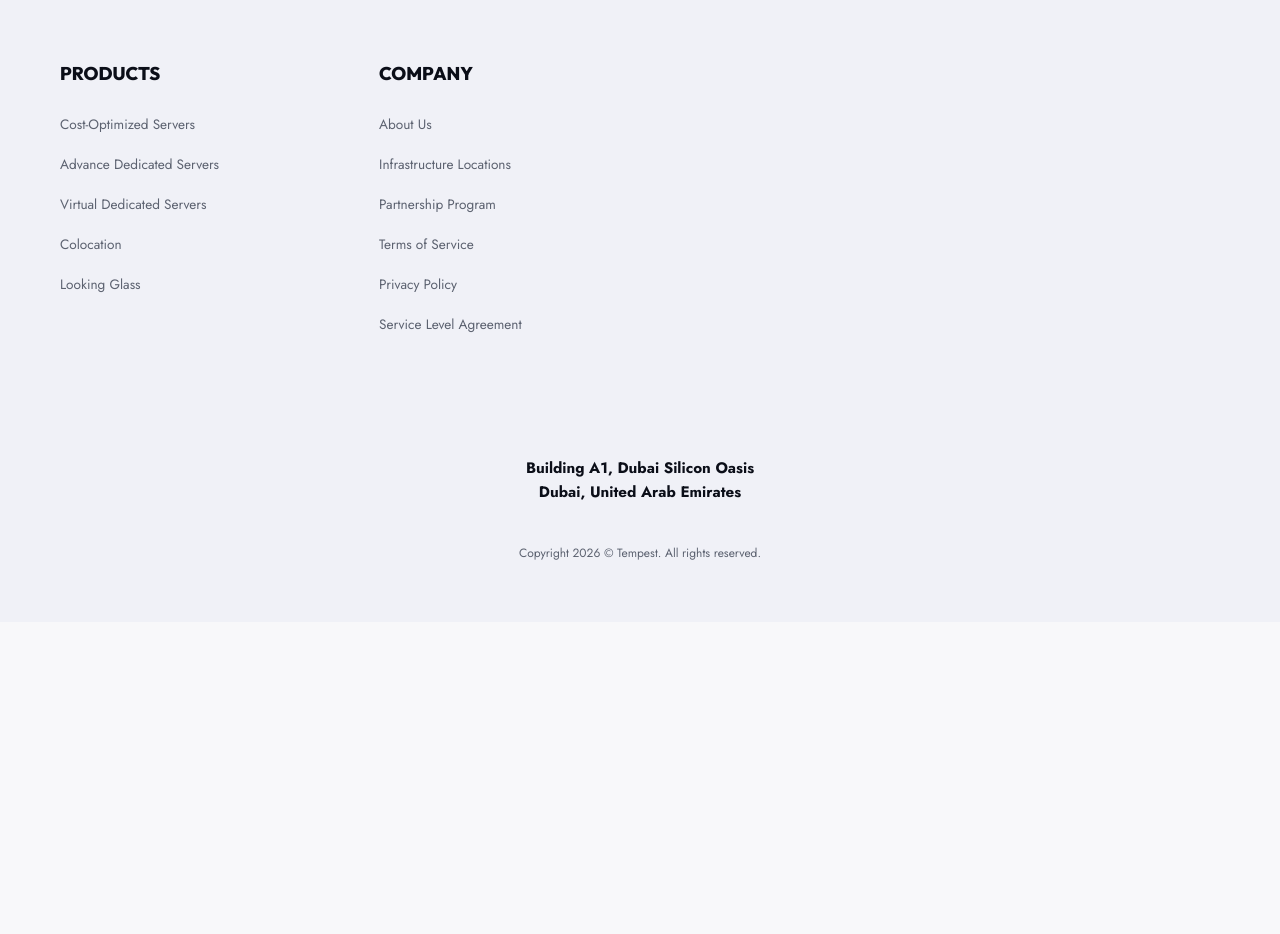
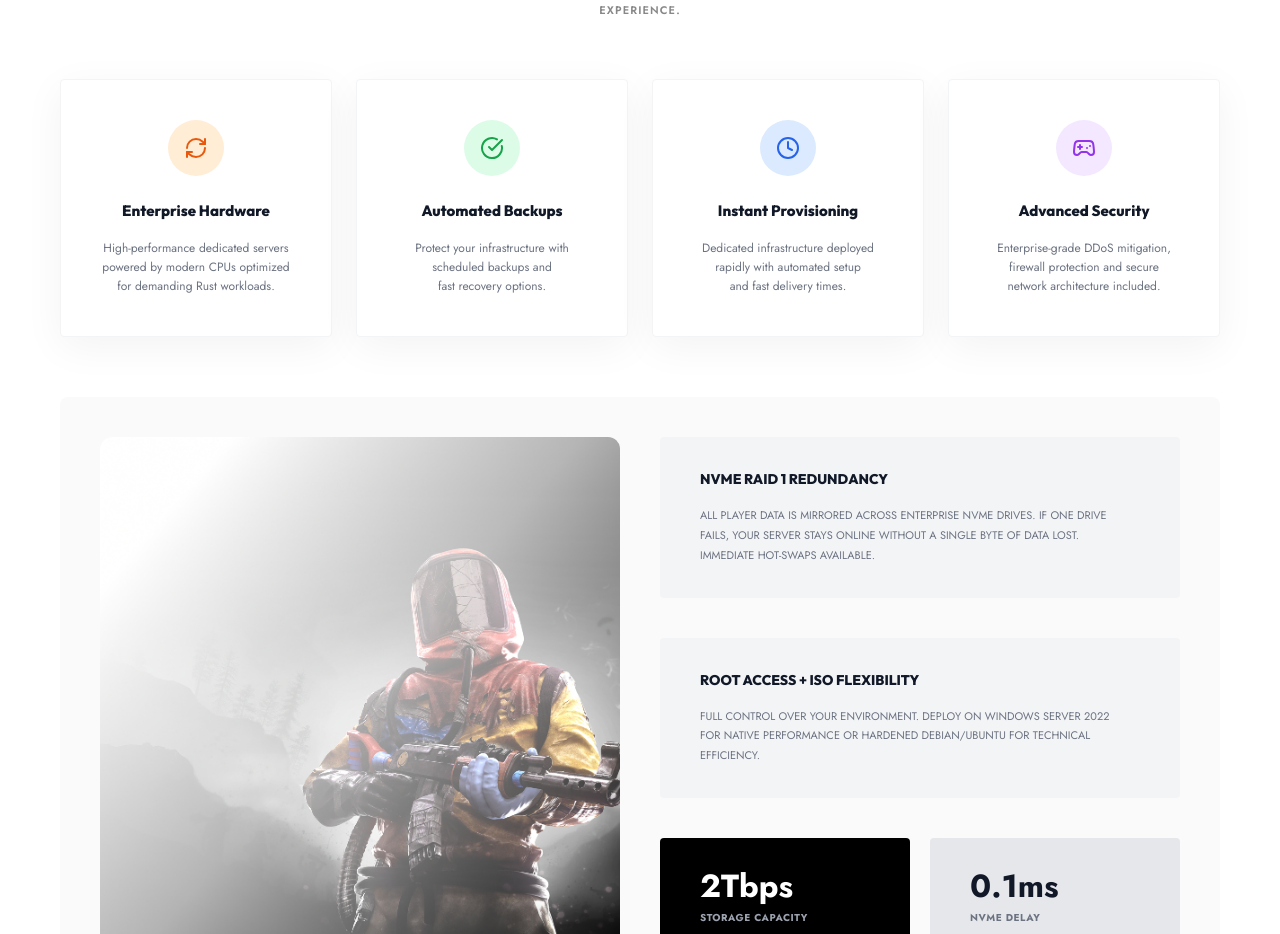
Before and after one commit to souiiii/Bytenia, a React (Vite) app: page /servers/rust in a window 1280 px wide. Shown: the part 2938-3872 px from the top of the page. Before the commit the page ends 3560 px from the top, so only its background shows below. Built offline with nearby package versions, Linux system fonts and the light colour scheme; what react-world-flags would draw is missing.

Commit message:
feat: add RustAdvancedFeatures component to RustServersPage

```diff
--- /dev/null
+++ b/src/components/RustAdvancedFeatures/RustAdvancedFeatures.css
@@ -0,0 +1,229 @@
+.rust-advanced-section {
+  padding: 80px 0;
+  background-color: #ffffff;
+}
+
+.rust-advanced-header {
+  text-align: center;
+  margin-bottom: 60px;
+}
+
+.rust-advanced-header h2 {
+  font-size: 32px;
+  font-weight: 800;
+  color: #111827;
+  margin: 0 0 16px 0;
+  letter-spacing: -0.01em;
+}
+
+.rust-advanced-header p {
+  font-size: 11px;
+  font-weight: 600;
+  color: #888888;
+  letter-spacing: 0.1em;
+  line-height: 1.6;
+  text-transform: uppercase;
+  margin: 0;
+}
+
+.rust-advanced-cards {
+  display: grid;
+  grid-template-columns: repeat(4, 1fr);
+  gap: 24px;
+  margin-bottom: 60px;
+}
+
+.rust-adv-card {
+  background-color: #ffffff;
+  border-radius: 4px;
+  padding: 40px 24px;
+  text-align: center;
+  box-shadow: 0 10px 40px rgba(0, 0, 0, 0.05);
+  display: flex;
+  flex-direction: column;
+  align-items: center;
+  border: 1px solid #f3f4f6;
+  transition: transform 0.3s ease;
+}
+
+.rust-adv-card:hover {
+  transform: translateY(-4px);
+  box-shadow: 0 15px 50px rgba(0, 0, 0, 0.08);
+}
+
+.rust-adv-icon-wrapper {
+  width: 56px;
+  height: 56px;
+  border-radius: 50%;
+  display: flex;
+  align-items: center;
+  justify-content: center;
+  margin-bottom: 24px;
+}
+
+.icon-orange {
+  background-color: #ffedd5;
+  color: #ea580c;
+}
+
+.icon-green {
+  background-color: #dcfce7;
+  color: #16a34a;
+}
+
+.icon-blue {
+  background-color: #dbeafe;
+  color: #2563eb;
+}
+
+.icon-purple {
+  background-color: #f3e8ff;
+  color: #9333ea;
+}
+
+.rust-adv-card h3 {
+  font-size: 15px;
+  font-weight: 800;
+  color: #111827;
+  margin: 0 0 16px 0;
+}
+
+.rust-adv-card p {
+  font-size: 12px;
+  color: #6b7280;
+  line-height: 1.6;
+  margin: 0;
+}
+
+.rust-tech-block {
+  background-color: #fafafa;
+  border-radius: 8px;
+  padding: 40px;
+  display: flex;
+  gap: 40px;
+  align-items: stretch;
+}
+
+.rust-tech-left {
+  flex: 1;
+  display: flex;
+  justify-content: center;
+  align-items: stretch;
+  border-radius: 4px;
+  overflow: hidden;
+}
+
+.rust-tech-image {
+  width: 100%;
+  height: 100%;
+  object-fit: cover;
+  display: block;
+}
+
+.rust-tech-right {
+  flex: 1;
+  display: flex;
+  flex-direction: column;
+  justify-content: space-between;
+  gap: 20px;
+}
+
+.rust-tech-box {
+  background-color: #f3f4f6;
+  padding: 32px 40px;
+  border-radius: 4px;
+}
+
+.rust-tech-box h4 {
+  font-size: 14px;
+  font-weight: 800;
+  color: #111827;
+  margin: 0 0 16px 0;
+  text-transform: uppercase;
+}
+
+.rust-tech-box p {
+  font-size: 11px;
+  color: #6b7280;
+  line-height: 1.8;
+  margin: 0;
+  text-transform: uppercase;
+}
+
+.rust-tech-metrics {
+  display: grid;
+  grid-template-columns: 1fr 1fr;
+  gap: 20px;
+}
+
+.rust-metric-box {
+  padding: 32px 40px;
+  border-radius: 4px;
+  display: flex;
+  flex-direction: column;
+  justify-content: center;
+}
+
+.metric-dark {
+  background-color: #000000;
+}
+
+.metric-dark .metric-val {
+  color: #ffffff;
+}
+
+.metric-dark .metric-label {
+  color: #9ca3af;
+}
+
+.metric-light {
+  background-color: #e5e7eb;
+}
+
+.metric-light .metric-val {
+  color: #111827;
+}
+
+.metric-light .metric-label {
+  color: #6b7280;
+}
+
+.metric-val {
+  font-size: 32px;
+  font-weight: 800;
+  margin-bottom: 8px;
+  line-height: 1;
+}
+
+.metric-label {
+  font-size: 10px;
+  font-weight: 700;
+  letter-spacing: 0.05em;
+}
+
+@media (max-width: 1024px) {
+  .rust-advanced-cards {
+    grid-template-columns: repeat(2, 1fr);
+  }
+  .rust-tech-block {
+    flex-direction: column;
+  }
+  .rust-tech-image {
+    max-height: 400px;
+  }
+}
+
+@media (max-width: 640px) {
+  .rust-advanced-cards {
+    grid-template-columns: 1fr;
+  }
+  .rust-tech-box {
+    padding: 24px;
+  }
+  .rust-metric-box {
+    padding: 24px;
+  }
+  .rust-tech-metrics {
+    grid-template-columns: 1fr;
+  }
+}
--- /dev/null
+++ b/src/components/RustAdvancedFeatures/RustAdvancedFeatures.jsx
@@ -0,0 +1,113 @@
+import React from 'react';
+import { RefreshCw, CheckCircle, Clock, Gamepad2 } from 'lucide-react';
+import './RustAdvancedFeatures.css';
+import rustShooterImg from '../../assets/RustShooter.png';
+
+const RustAdvancedFeatures = () => {
+  return (
+    <section className="rust-advanced-section">
+      <div className="container" style={{ maxWidth: "1200px", margin: "0 auto", padding: "0 20px" }}>
+
+        {/* Top Features Header */}
+        <div className="rust-advanced-header">
+          <h2>Why Choose Tempest?</h2>
+          <p>
+            WE OFFER EXCLUSIVE DEDICATED SERVERS THAT MAKE ALL THE DIFFERENCE IN THE SERVER<br/>EXPERIENCE.
+          </p>
+        </div>
+
+        {/* 4 Cards Row */}
+        <div className="rust-advanced-cards">
+          <div className="rust-adv-card">
+            <div className="rust-adv-icon-wrapper icon-orange">
+              <RefreshCw size={24} strokeWidth={2} />
+            </div>
+            <h3>Enterprise Hardware</h3>
+            <p>
+              High-performance dedicated servers<br/>
+              powered by modern CPUs optimized<br/>
+              for demanding Rust workloads.
+            </p>
+          </div>
+
+          <div className="rust-adv-card">
+            <div className="rust-adv-icon-wrapper icon-green">
+              <CheckCircle size={24} strokeWidth={2} />
+            </div>
+            <h3>Automated Backups</h3>
+            <p>
+              Protect your infrastructure with<br/>
+              scheduled backups and<br/>
+              fast recovery options.
+            </p>
+          </div>
+
+          <div className="rust-adv-card">
+            <div className="rust-adv-icon-wrapper icon-blue">
+              <Clock size={24} strokeWidth={2} />
+            </div>
+            <h3>Instant Provisioning</h3>
+            <p>
+              Dedicated infrastructure deployed<br/>
+              rapidly with automated setup<br/>
+              and fast delivery times.
+            </p>
+          </div>
+
+          <div className="rust-adv-card">
+            <div className="rust-adv-icon-wrapper icon-purple">
+              <Gamepad2 size={24} strokeWidth={2} />
+            </div>
+            <h3>Advanced Security</h3>
+            <p>
+              Enterprise-grade DDoS mitigation,<br/>
+              firewall protection and secure<br/>
+              network architecture included.
+            </p>
+          </div>
+        </div>
+
+        {/* Bottom Technical Block */}
+        <div className="rust-tech-block">
+          <div className="rust-tech-left">
+            <img src={rustShooterImg} alt="Rust Character" className="rust-tech-image" />
+          </div>
+
+          <div className="rust-tech-right">
+            <div className="rust-tech-box">
+              <h4>NVME RAID 1 REDUNDANCY</h4>
+              <p>
+                ALL PLAYER DATA IS MIRRORED ACROSS ENTERPRISE NVME DRIVES. IF ONE DRIVE<br/>
+                FAILS, YOUR SERVER STAYS ONLINE WITHOUT A SINGLE BYTE OF DATA LOST.<br/>
+                IMMEDIATE HOT-SWAPS AVAILABLE.
+              </p>
+            </div>
+
+            <div className="rust-tech-box">
+              <h4>ROOT ACCESS + ISO FLEXIBILITY</h4>
+              <p>
+                FULL CONTROL OVER YOUR ENVIRONMENT. DEPLOY ON WINDOWS SERVER 2022<br/>
+                FOR NATIVE PERFORMANCE OR HARDENED DEBIAN/UBUNTU FOR TECHNICAL<br/>
+                EFFICIENCY.
+              </p>
+            </div>
+
+            <div className="rust-tech-metrics">
+              <div className="rust-metric-box metric-dark">
+                <span className="metric-val">2Tbps</span>
+                <span className="metric-label">STORAGE CAPACITY</span>
+              </div>
+              <div className="rust-metric-box metric-light">
+                <span className="metric-val">0.1ms</span>
+                <span className="metric-label">NVME DELAY</span>
+              </div>
+            </div>
+          </div>
+        </div>
+
+      </div>
+    </section>
+  );
+};
+
+export default RustAdvancedFeatures;
--- a/src/pages/RustServersPage.jsx
+++ b/src/pages/RustServersPage.jsx
@@ -4,6 +4,7 @@ import './RustServersPage.css';
 import rustBg from '../assets/Rust.png';
 import shapeSvg from '../assets/shape.svg';
 import RustServersList from '../components/RustServersList/RustServersList';
+import RustAdvancedFeatures from '../components/RustAdvancedFeatures/RustAdvancedFeatures';
 
 const RustServersPage = () => {
   return (
@@ -87,6 +88,7 @@ const RustServersPage = () => {
       </section>
 
       <RustServersList />
+      <RustAdvancedFeatures />
     </div>
   );
 };
```
